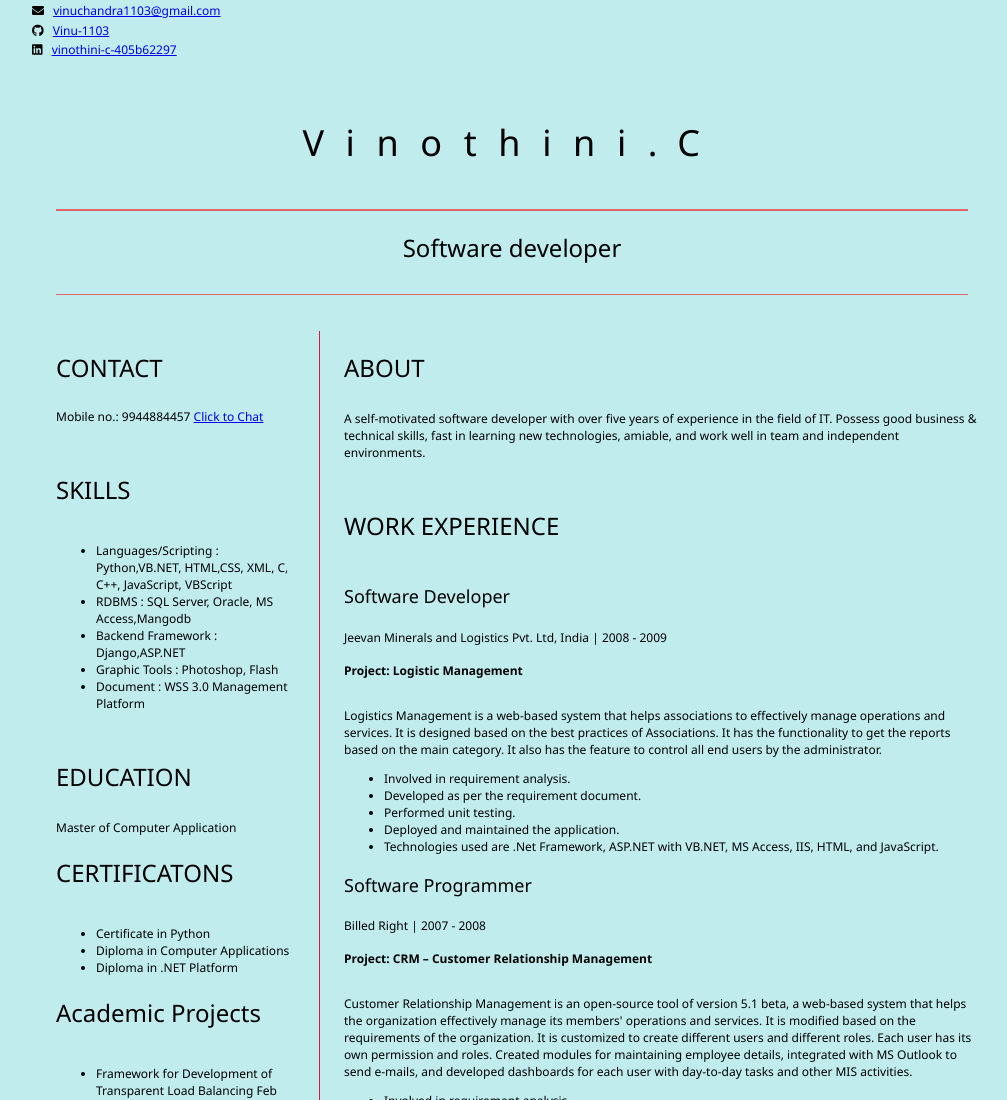
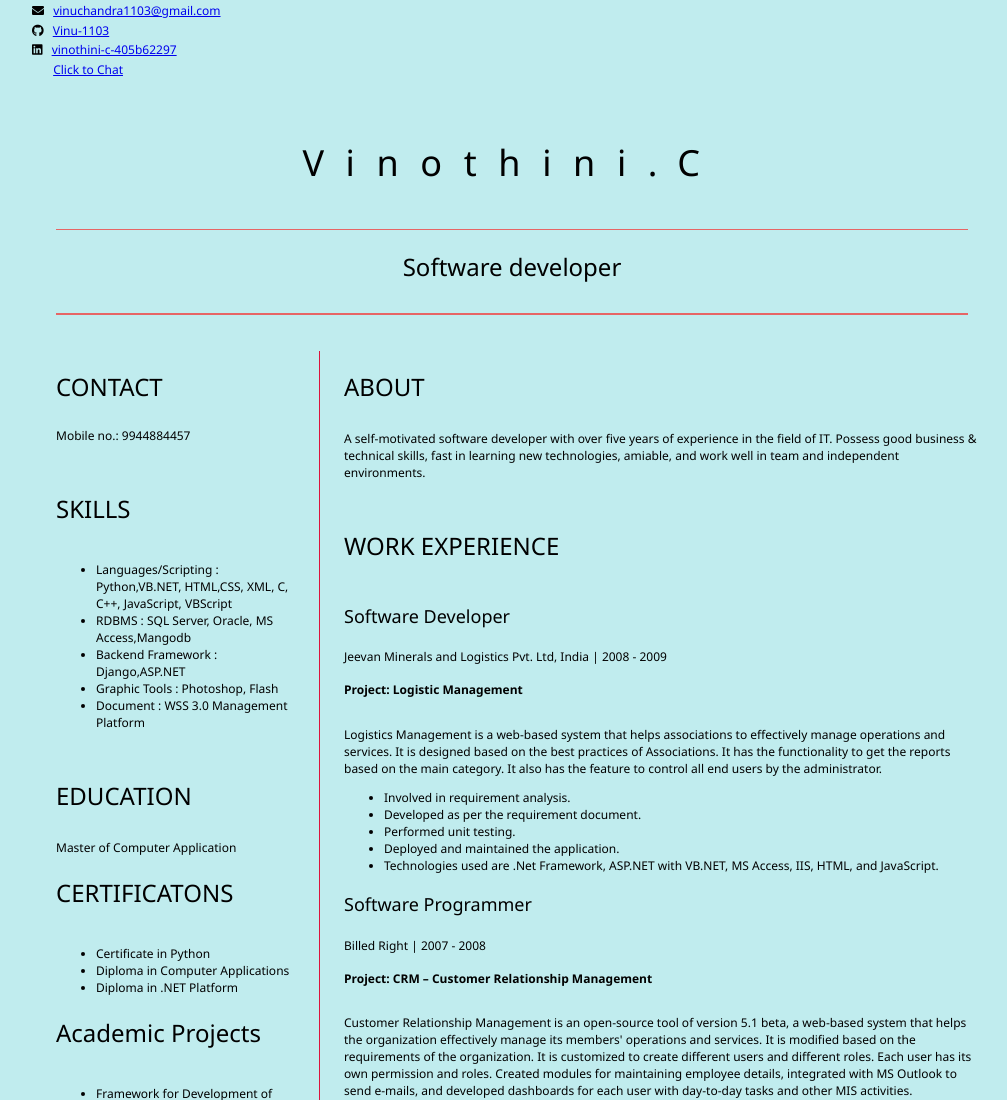
Before and after one commit to Vinu-1103/vinucv, a plain HTML site: page index.html in a window 1280 px wide. Shown: the top 1100 px of the page, without its empty margins (128-1135 px from the left). Drawn offline with Linux system fonts and the light colour scheme.

Commit message:
Update index.html

```diff
--- a/index.html
+++ b/index.html
@@ -13,6 +13,9 @@
 	<a href="https://www.linkedin.com">vinothini-c-405b62297</a>
 
     </p>
+	<p>
+		<i class="fa fa-whatsapp" aria-hidden="true""></i>
+		<a href=“https://wa.me/919944884457?text=Hii!">Click to Chat</a>
 	<head>
 		<link href="styleCV.css" rel="stylesheet">
 		<title>Vinu resume</title>
@@ -32,8 +35,6 @@
 				<section>
 					<h2>CONTACT</h2>
 					Mobile no.: 9944884457
-
-					<a href=“https://wa.me/919944884457?text=Hii!">Click to Chat</a>
 					<!-- contact info including social media -->
 				</section>
 				<section>
```
